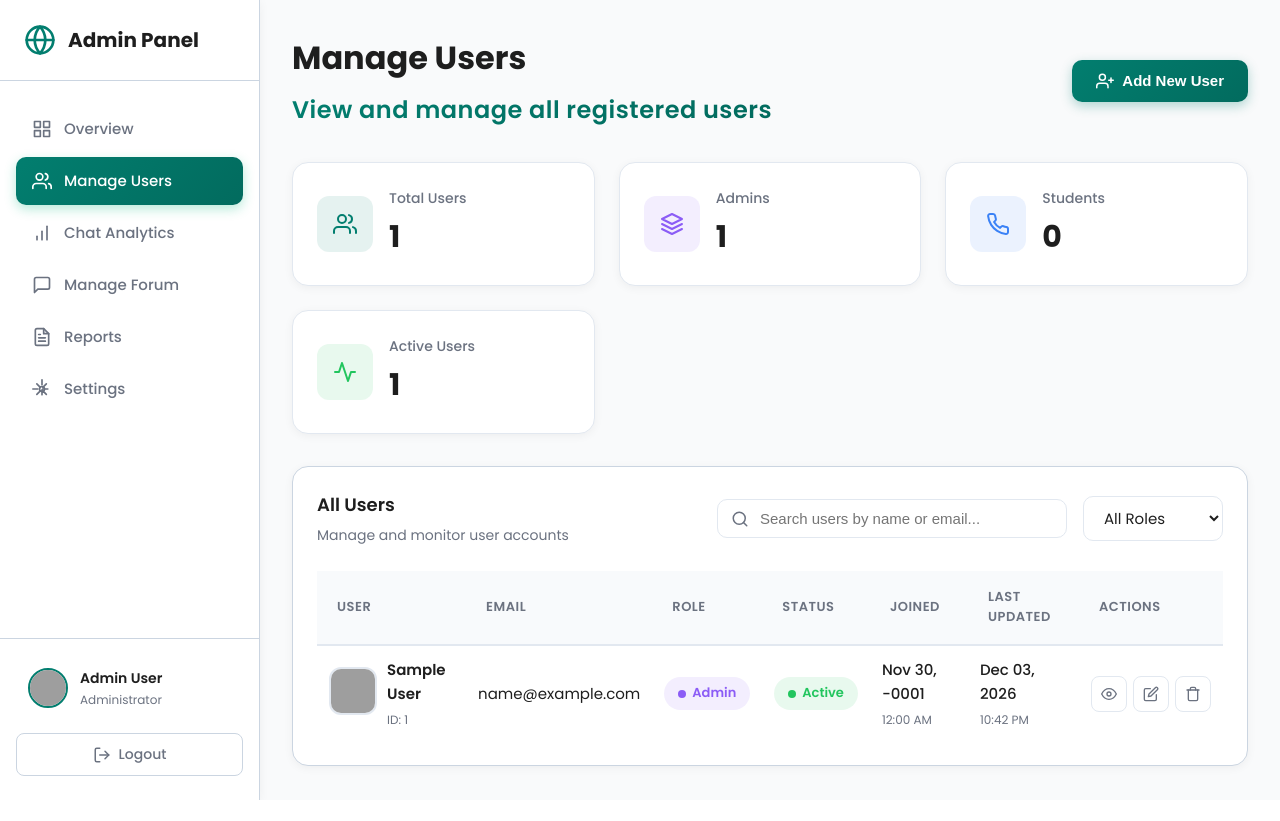
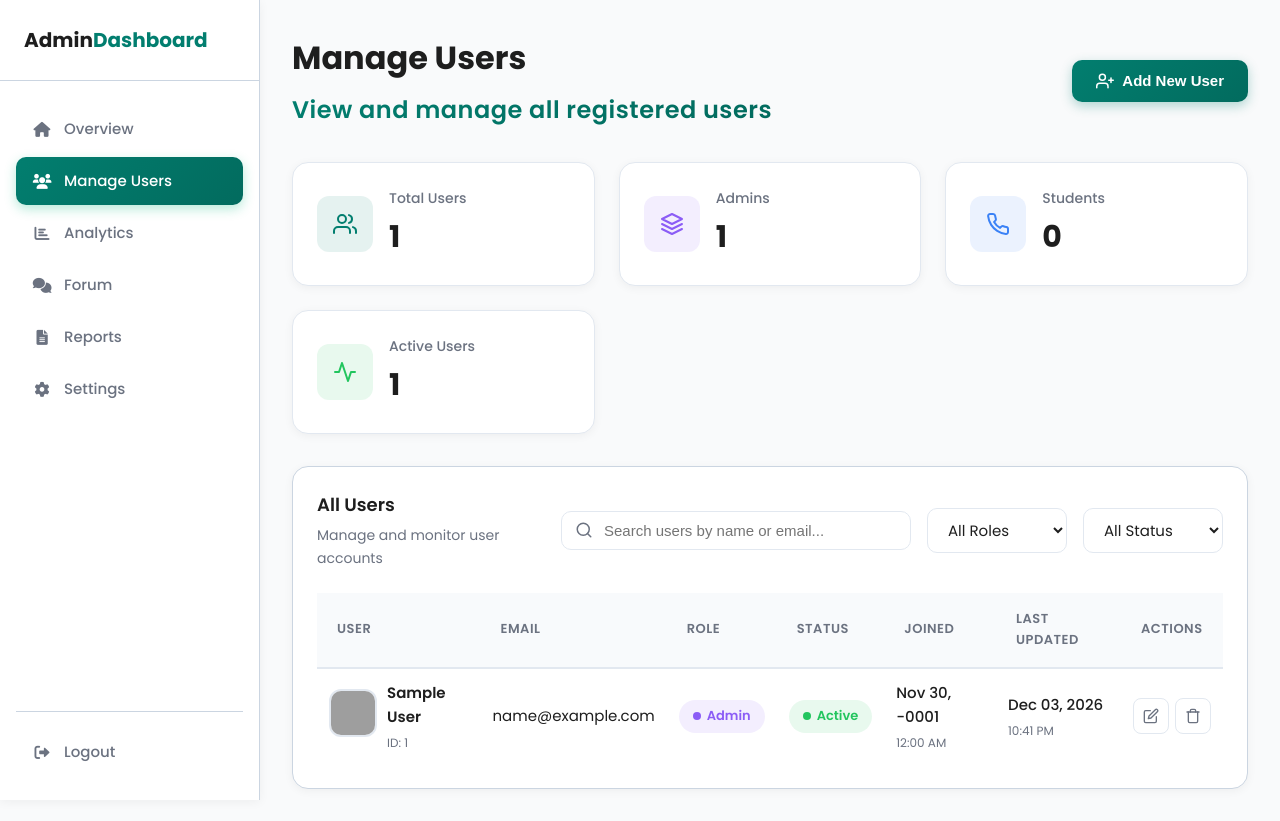
Before and after one commit to mohamedelziat50/language-learning-chatbot-MIU, a PHP site: page /language-learning-chatbot-MIU/app/views/admin/manage_users.php in a window 1280 px wide. Before the commit the page ends 800 px from the top, so only its background shows below. Run offline with PHP 8.4, Linux system fonts and the light colour scheme; the visitor is signed in with stand-in values (Sample User, id 1); grey boxes are pictures that could not be loaded.

Commit message:
updates on admin manage users

```diff
--- a/app/views/admin/manage_users.php
+++ b/app/views/admin/manage_users.php
@@ -30,86 +30,7 @@ ob_end_clean();
 </head>
 <body>
   <div class="dashboard-container">
-    <aside class="sidebar">
-      <div class="sidebar-header">
-        <svg xmlns="http://www.w3.org/2000/svg" width="32" height="32" viewBox="0 0 24 24" fill="none" stroke="currentColor" stroke-width="2" stroke-linecap="round" stroke-linejoin="round" class="logo-icon">
-          <circle cx="12" cy="12" r="10"></circle>
-          <line x1="2" y1="12" x2="22" y2="12"></line>
-          <path d="M12 2a15.3 15.3 0 0 1 4 10 15.3 15.3 0 0 1-4 10 15.3 15.3 0 0 1-4-10 15.3 15.3 0 0 1 4-10z"></path>
-        </svg>
-        <h2>Admin Panel</h2>
-      </div>
-
-      <nav class="sidebar-nav">
-        <a href="/language-learning-chatbot-MIU/app/views/admin/admin-dashboard.php" class="nav-item">
-          <svg xmlns="http://www.w3.org/2000/svg" width="20" height="20" viewBox="0 0 24 24" fill="none" stroke="currentColor" stroke-width="2" stroke-linecap="round" stroke-linejoin="round">
-            <rect x="3" y="3" width="7" height="7"></rect>
-            <rect x="14" y="3" width="7" height="7"></rect>
-            <rect x="14" y="14" width="7" height="7"></rect>
-            <rect x="3" y="14" width="7" height="7"></rect>
-          </svg>
-          <span>Overview</span>
-        </a>
-        <a href="/language-learning-chatbot-MIU/app/views/admin/manage_users.php" class="nav-item active">
-          <svg xmlns="http://www.w3.org/2000/svg" width="20" height="20" viewBox="0 0 24 24" fill="none" stroke="currentColor" stroke-width="2" stroke-linecap="round" stroke-linejoin="round">
-            <path d="M17 21v-2a4 4 0 0 0-4-4H5a4 4 0 0 0-4 4v2"></path>
-            <circle cx="9" cy="7" r="4"></circle>
-            <path d="M23 21v-2a4 4 0 0 0-3-3.87"></path>
-            <path d="M16 3.13a4 4 0 0 1 0 7.75"></path>
-          </svg>
-          <span>Manage Users</span>
-        </a>
-        <a href="#analytics" class="nav-item">
-          <svg xmlns="http://www.w3.org/2000/svg" width="20" height="20" viewBox="0 0 24 24" fill="none" stroke="currentColor" stroke-width="2" stroke-linecap="round" stroke-linejoin="round">
-            <line x1="12" y1="20" x2="12" y2="10"></line>
-            <line x1="18" y1="20" x2="18" y2="4"></line>
-            <line x1="6" y1="20" x2="6" y2="16"></line>
-          </svg>
-          <span>Chat Analytics</span>
-        </a>
-        <a href="#forum" class="nav-item">
-          <svg xmlns="http://www.w3.org/2000/svg" width="20" height="20" viewBox="0 0 24 24" fill="none" stroke="currentColor" stroke-width="2" stroke-linecap="round" stroke-linejoin="round">
-            <path d="M21 15a2 2 0 0 1-2 2H7l-4 4V5a2 2 0 0 1 2-2h14a2 2 0 0 1 2 2z"></path>
-          </svg>
-          <span>Manage Forum</span>
-        </a>
-        <a href="#reports" class="nav-item">
-          <svg xmlns="http://www.w3.org/2000/svg" width="20" height="20" viewBox="0 0 24 24" fill="none" stroke="currentColor" stroke-width="2" stroke-linecap="round" stroke-linejoin="round">
-            <path d="M14 2H6a2 2 0 0 0-2 2v16a2 2 0 0 0 2 2h12a2 2 0 0 0 2-2V8z"></path>
-            <polyline points="14 2 14 8 20 8"></polyline>
-            <line x1="16" y1="13" x2="8" y2="13"></line>
-            <line x1="16" y1="17" x2="8" y2="17"></line>
-            <polyline points="10 9 9 9 8 9"></polyline>
-          </svg>
-          <span>Reports</span>
-        </a>
-        <a href="#settings" class="nav-item">
-          <svg xmlns="http://www.w3.org/2000/svg" width="20" height="20" viewBox="0 0 24 24" fill="none" stroke="currentColor" stroke-width="2" stroke-linecap="round" stroke-linejoin="round">
-            <circle cx="12" cy="12" r="3"></circle>
-            <path d="M12 1v6m0 6v6m5.2-13.2l-4.2 4.2m0 4.2l4.2 4.2M1 12h6m6 0h6M5.8 5.8l4.2 4.2m0 4.2l-4.2 4.2"></path>
-          </svg>
-          <span>Settings</span>
-        </a>
-      </nav>
-
-      <div class="sidebar-footer">
-        <div class="admin-profile">
-          <img src="https://images.pexels.com/photos/2379004/pexels-photo-2379004.jpeg?auto=compress&cs=tinysrgb&w=100" alt="Admin" class="admin-avatar">
-          <div>
-            <p class="admin-name">Admin User</p>
-            <p class="admin-role">Administrator</p>
-          </div>
-        </div>
-        <button class="logout-btn" onclick="window.location.href='/language-learning-chatbot-MIU/app/controllers/auth/logout.php'">
-          <svg xmlns="http://www.w3.org/2000/svg" width="18" height="18" viewBox="0 0 24 24" fill="none" stroke="currentColor" stroke-width="2" stroke-linecap="round" stroke-linejoin="round">
-            <path d="M9 21H5a2 2 0 0 1-2-2V5a2 2 0 0 1 2-2h4"></path>
-            <polyline points="16 17 21 12 16 7"></polyline>
-            <line x1="21" y1="12" x2="9" y2="12"></line>
-          </svg>
-          Logout
-        </button>
-      </div>
-    </aside>
+    <?php include '../partials/admin_sidebar.php'; ?>
 
     <main class="main-content">
       <?php if (isset($_SESSION['message'])): ?>
@@ -186,7 +107,7 @@ ob_end_clean();
             <h3 class="stat-value"><?php echo count(array_filter($users, fn($u) => $u['role'] === 'student')); ?></h3>
           </div>
         </div>
-        <div class="user-stat-card">
+        <div class="user-stat-card clickable" id="activeUsersCard" data-filter="active">
           <div class="stat-icon-wrapper active">
             <svg xmlns="http://www.w3.org/2000/svg" width="24" height="24" viewBox="0 0 24 24" fill="none" stroke="currentColor" stroke-width="2" stroke-linecap="round" stroke-linejoin="round">
               <polyline points="22 12 18 12 15 21 9 3 6 12 2 12"></polyline>
@@ -194,7 +115,7 @@ ob_end_clean();
           </div>
           <div class="stat-content-wrapper">
             <p class="stat-label">Active Users</p>
-            <h3 class="stat-value"><?php echo count($users); ?></h3>
+            <h3 class="stat-value"><?php echo count(array_filter($users, fn($u) => ($u['status'] ?? 'active') === 'active')); ?></h3>
           </div>
         </div>
       </div>
@@ -217,6 +138,11 @@ ob_end_clean();
               <option value="all">All Roles</option>
               <option value="admin">Admin</option>
               <option value="student">Student</option>
+            </select>
+            <select id="filterStatus" class="role-filter">
+              <option value="all">All Status</option>
+              <option value="active">Active</option>
+              <option value="inactive">Inactive</option>
             </select>
           </div>
         </div>
@@ -278,7 +204,7 @@ ob_end_clean();
                 </tr>
               <?php else: ?>
                 <?php foreach ($users as $user): ?>
-                  <tr class="user-row" data-role="<?php echo htmlspecialchars($user['role']); ?>" data-name="<?php echo htmlspecialchars(strtolower($user['name'])); ?>" data-email="<?php echo htmlspecialchars(strtolower($user['email'])); ?>">
+                  <tr class="user-row" data-role="<?php echo htmlspecialchars($user['role']); ?>" data-status="<?php echo htmlspecialchars($user['status'] ?? 'active'); ?>" data-name="<?php echo htmlspecialchars(strtolower($user['name'])); ?>" data-email="<?php echo htmlspecialchars(strtolower($user['email'])); ?>">
                     <td>
                       <div class="user-cell">
                         <div class="avatar-wrapper">
@@ -328,12 +254,6 @@ ob_end_clean();
                     </td>
                     <td>
                       <div class="action-buttons">
-                        <button class="action-btn view-btn" title="View details" data-user-id="<?php echo $user['user_id']; ?>" data-action="view">
-                          <svg xmlns="http://www.w3.org/2000/svg" width="16" height="16" viewBox="0 0 24 24" fill="none" stroke="currentColor" stroke-width="2" stroke-linecap="round" stroke-linejoin="round">
-                            <path d="M1 12s4-8 11-8 11 8 11 8-4 8-11 8-11-8-11-8z"></path>
-                            <circle cx="12" cy="12" r="3"></circle>
-                          </svg>
-                        </button>
                         <button class="action-btn edit-btn" title="Edit user" data-user-id="<?php echo $user['user_id']; ?>" data-action="edit"
                                 data-user-name="<?php echo htmlspecialchars($user['name']); ?>"
                                 data-user-email="<?php echo htmlspecialchars($user['email']); ?>"
--- a/public/css/admin/manage_users.css
+++ b/public/css/admin/manage_users.css
@@ -15,13 +15,21 @@
   align-items: center;
   gap: 1rem;
   transition: all 0.3s cubic-bezier(0.4, 0, 0.2, 1);
-  box-shadow: 0 2px 10px rgba(0,0,0,0.05);
+  box-shadow: 0 2px 10px rgba(0, 0, 0, 0.05);
 }
 
 .user-stat-card:hover {
   transform: translateY(-4px);
   box-shadow: 0 10px 25px rgba(0, 0, 0, 0.1);
   border-color: var(--color-primary);
+}
+
+.user-stat-card.clickable {
+  cursor: pointer;
+}
+
+.user-stat-card.clickable:active {
+  transform: translateY(-2px);
 }
 
 .stat-icon-wrapper {
@@ -378,8 +386,13 @@
 }
 
 @keyframes fadeIn {
-  from { opacity: 0; }
-  to { opacity: 1; }
+  from {
+    opacity: 0;
+  }
+
+  to {
+    opacity: 1;
+  }
 }
 
 @keyframes slideUp {
@@ -387,6 +400,7 @@
     opacity: 0;
     transform: translateY(20px);
   }
+
   to {
     opacity: 1;
     transform: translateY(0);
--- a/public/js/admin/manage_users.js
+++ b/public/js/admin/manage_users.js
@@ -13,23 +13,28 @@ document.addEventListener('DOMContentLoaded', function () {
   const addUserBtn = document.getElementById('addUserBtn');
   const searchInput = document.getElementById('searchUsers');
   const filterRole = document.getElementById('filterRole');
+  const filterStatus = document.getElementById('filterStatus');
   const usersTableBody = document.getElementById('usersTableBody');
   const userRows = document.querySelectorAll('.user-row');
+  const activeUsersCard = document.getElementById('activeUsersCard');
 
   // Search and Filter Functionality
   function filterUsers() {
     const searchTerm = searchInput.value.toLowerCase().trim();
     const roleFilter = filterRole.value;
+    const statusFilter = filterStatus.value;
 
     userRows.forEach(row => {
       const name = row.getAttribute('data-name') || '';
       const email = row.getAttribute('data-email') || '';
       const role = row.getAttribute('data-role') || '';
+      const status = row.getAttribute('data-status') || 'active';
 
       const matchesSearch = !searchTerm || name.includes(searchTerm) || email.includes(searchTerm);
       const matchesRole = roleFilter === 'all' || role === roleFilter;
+      const matchesStatus = statusFilter === 'all' || status === statusFilter;
 
-      if (matchesSearch && matchesRole) {
+      if (matchesSearch && matchesRole && matchesStatus) {
         row.classList.remove('hidden');
       } else {
         row.classList.add('hidden');
@@ -39,6 +44,19 @@ document.addEventListener('DOMContentLoaded', function () {
 
   searchInput.addEventListener('input', filterUsers);
   filterRole.addEventListener('change', filterUsers);
+  filterStatus.addEventListener('change', filterUsers);
+
+  // Active Users Card Click Handler
+  if (activeUsersCard) {
+    activeUsersCard.addEventListener('click', function() {
+      // Set status filter to 'active'
+      filterStatus.value = 'active';
+      // Trigger filtering
+      filterUsers();
+      // Scroll to table
+      document.querySelector('.users-table-card').scrollIntoView({ behavior: 'smooth', block: 'start' });
+    });
+  }
 
   // Add User Button
   if (addUserBtn) {
@@ -76,12 +94,25 @@ document.addEventListener('DOMContentLoaded', function () {
         },
         body: formData
       })
-        .then(response => response.json())
-        .then(data => {
+        .then(response => {
+          if (!response.ok) {
+            throw new Error(`HTTP error! status: ${response.status}`);
+          }
+          return response.text();
+        })
+        .then(text => {
+          console.log('Raw response:', text);
+          try {
+            const data = JSON.parse(text);
             if (data.status === 'success') {
               window.location.reload();
             } else {
               alert(data.message || 'Failed to create user. Please try again.');
+            }
+          } catch (e) {
+            console.error('JSON parse error:', e);
+            console.error('Response text:', text);
+            alert('Server response error. Please check console for details.');
           }
         })
         .catch(error => {
@@ -171,12 +202,25 @@ document.addEventListener('DOMContentLoaded', function () {
       },
       body: formData
     })
-      .then(response => response.json())
-      .then(data => {
+      .then(response => {
+        if (!response.ok) {
+          throw new Error(`HTTP error! status: ${response.status}`);
+        }
+        return response.text();
+      })
+      .then(text => {
+        console.log('Raw response:', text);
+        try {
+          const data = JSON.parse(text);
           if (data.status === 'success' || data.success === true) {
             window.location.reload();
           } else {
             alert(data.message || data.error || 'Failed to update user. Please try again.');
+          }
+        } catch (e) {
+          console.error('JSON parse error:', e);
+          console.error('Response text:', text);
+          alert('Server response error. Please check console for details.');
         }
       })
       .catch(error => {
```
Lines whose indentation alone changed are shown as unchanged.
